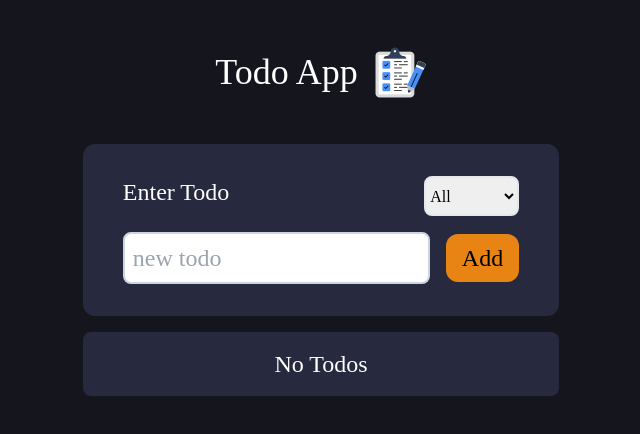
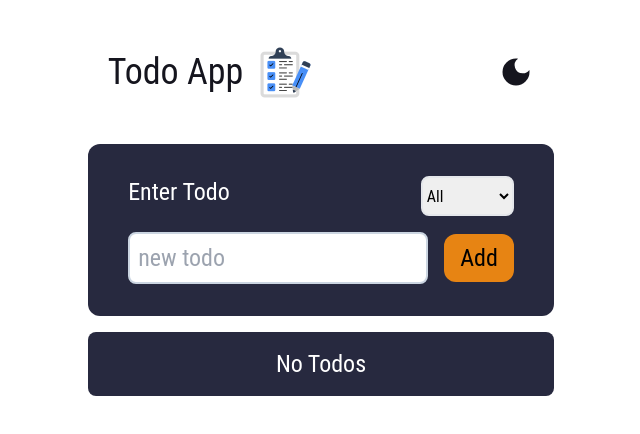
Before and after one commit to Ayush1M/Todo-App, a React (Vite) app: page / in a window 1280 px wide. Shown: the top 434 px of the page, without its empty margins (319-959 px from the left). Built offline with nearby package versions, Linux system fonts and the light colour scheme.

Commit message:
Added dark mode theme.

```diff
--- a/src/App.tsx
+++ b/src/App.tsx
@@ -15,11 +15,20 @@ export default function App(){
   const [todos, setTodos] = useState<TodoProp[]>([])
   const [status, setStatus] = useState<string>("all")
   const [filterTodos, setFilterTodos] = useState<TodoProp[]>([])
+  const [darkMode, setDarkMode] = useState<boolean>(false)
 
 
   useEffect(() => {
     filterHandler(status)
   }, [todos, status])
+
+  useEffect(() => {
+    if(darkMode){
+      document.documentElement.classList.add('dark')
+    }else {
+      document.documentElement.classList.remove('dark')
+    }
+  }, [darkMode])
 
 
   const handleAddTodo = (todo : string) => {
@@ -58,10 +67,9 @@ export default function App(){
     }
   }
 
-
   return(
-    <main className="flex flex-col items-center bg-black min-h-screen font-truculenta">
-      <Header image={{src : headerImage , alt : "todo image"}}>
+    <main className="flex flex-col items-center min-h-screen dark:bg-black">
+      <Header image={{src : headerImage , alt : "todo image"}} setDarkMode={setDarkMode} darkMode ={darkMode}>
         <h2>Todo App</h2>
       </Header>
       <div>
--- a/src/components/Header.tsx
+++ b/src/components/Header.tsx
@@ -1,20 +1,35 @@
-import {FC,  type ReactNode } from "react"
+import React, {FC,  type ReactNode } from "react"
+import { MdLightMode } from "react-icons/md";
+import { MdDarkMode } from "react-icons/md";
 
 type HeaderProp = {
     image : {
         src : string,
         alt : string
     },
-    children : ReactNode
+    children : ReactNode,
+    setDarkMode : React.Dispatch<React.SetStateAction<boolean>>,
+    darkMode : boolean
 }
 
-const Header : FC<HeaderProp> = ({image, children}) => {
+const Header : FC<HeaderProp> = ({image, children, setDarkMode, darkMode}) => {
     return (
-        <header className="text-4xl flex items-center justify-center min-h-36 text-white">
+        <header className="text-4xl flex items-center justify-between min-h-36 w-4/12 text-black dark:text-white">
+            <div className="flex items-center">
             {children}
             <img src={image.src} alt={image.alt} className="ml-4" />
+            <button className="text-white dark:text-black"></button>
+            </div>
+            <button className="text-black dark:text-white"
+            onClick={() => setDarkMode(!darkMode)}>
+                {darkMode ? <MdLightMode /> : <MdDarkMode/>}
+            </button>
         </header>
     )
 }
 
 export default Header
+
+
+{/* <MdLightMode /> */}
+// MdDarkMode
--- a/tailwind.config.js
+++ b/tailwind.config.js
@@ -4,10 +4,11 @@ export default {
     "./index.html",
     "./src/**/*.{jsx,tsx}",
   ],
+  darkMode : "selector",
   theme: {
     extend: {
       fontFamily : {
-        "truculenta" : ["Truculenta"]
+        "sans" : ["Roboto Condensed", "sans-serif"]
       },
       colors : {
         "black" : "#15151E",
```
